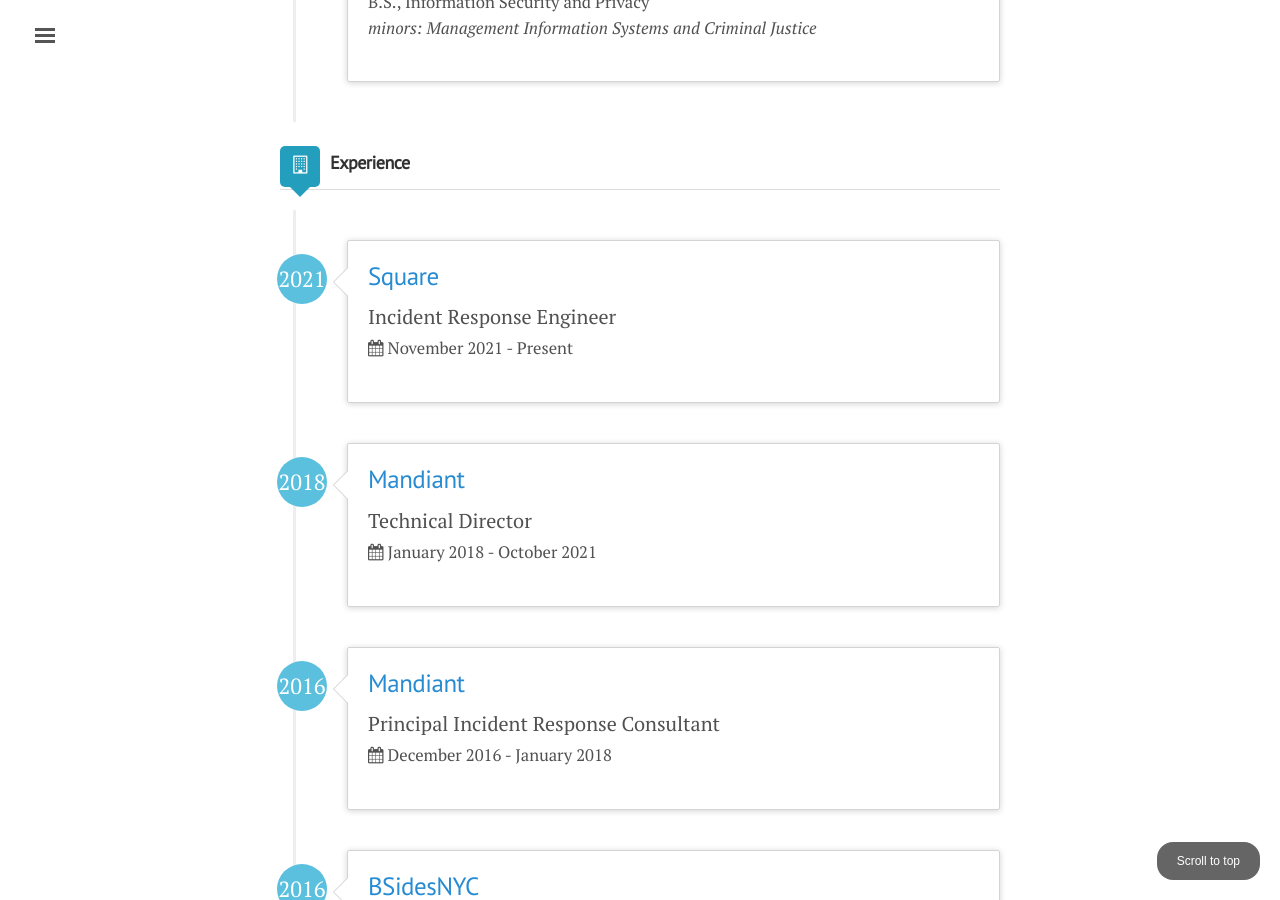
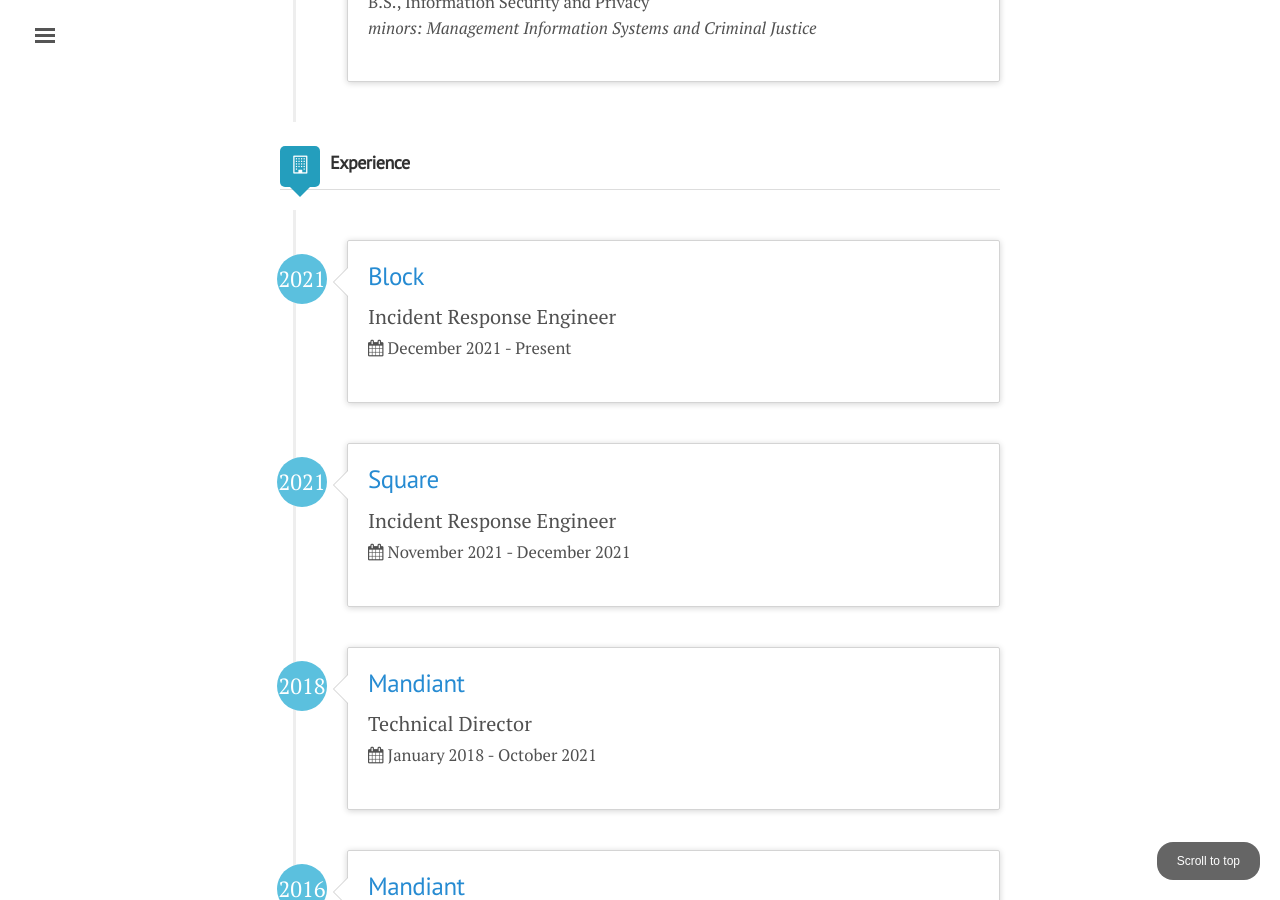
Before and after one commit to hiddenillusion/hiddenillusion.github.io, a Jekyll site: the page built from resume/resume.md, in a window 1280 px wide and 900 px high, scrolled down 894 px. Built offline with Jekyll 4.4.1, drawn with Linux system fonts in a browser that asks for light colours; nearby versions of some CDN libraries; comment, search, counter and statistics services are not loaded.

Commit message:
[+] Block to resume (formerly Square)

```diff
--- a/resume/resume.md
+++ b/resume/resume.md
@@ -77,7 +77,13 @@ employment:
       url: https://www.squareup.com
       position: Incident Response Engineer
       started: 2021
-      duration: November 2021 - Present
+      duration: November 2021 - December 2021
+    - work10:
+      company: Block
+      url: https://www.block.xyz
+      position: Incident Response Engineer
+      started: 2021
+      duration: December 2021 - Present
 
 presentations:
     - presentation1:
```
